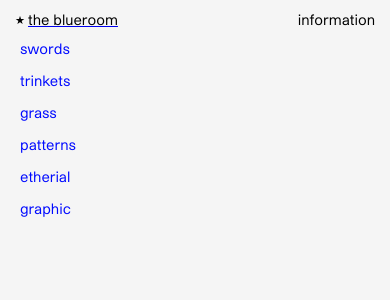
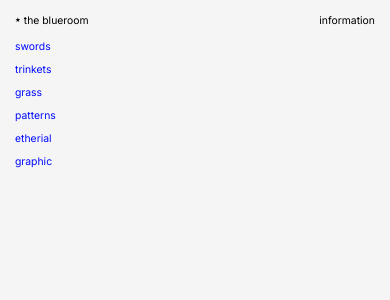
Before and after one commit to tylerroliverr/bluespace, a Next.js app: page / in a window 390 px wide. Shown: the top 300 px of the page. Built offline with nearby package versions, Linux system fonts and the light colour scheme.

Commit message:
styled phone version

```diff
--- a/app/Data Fetching/getArenaData.js
+++ b/app/Data Fetching/getArenaData.js
@@ -1,6 +1,6 @@
 "use client";
 import { useState } from 'react';
-import { hideInfo, showImages, fadeOutImages } from '@/public/eventListeners.js';
+import { hideInfo } from '@/public/eventListeners.js';
 
 const shuffleArray = array => {
     for (let i = array.length - 1; i > 0; i--) {
--- a/app/globals.css
+++ b/app/globals.css
@@ -25,6 +25,10 @@ body {
   background-color: var(--white-clr);
 }
 
+a {
+  text-decoration: none;
+}
+
 p {
   cursor: pointer;
   font-family: var(--studioPro);
@@ -35,7 +39,7 @@ p {
 .title {
   position: fixed;
   top: 0px;
-  padding: 10px 15px;
+  padding: 10px 19px;
   background-color: var(--white-clr);
   z-index: 1;
   width: 100%;
@@ -128,3 +132,61 @@ p {
 .imageContainer.fade {
   opacity: 0;
 }
+
+/*PHONE*/
+@media screen and (max-width: 699px) {
+
+  .wrapper {
+    padding: 40px 15px;
+  }
+
+  .title {
+    padding: 10px 15px;
+  }
+
+  #custom-cursor {
+      width: 7.5px;
+      height: 7.5px;
+  }
+
+  #custom-cursor.hovering {
+      width: 10.5px;
+      height: 10.5px;
+  }
+
+  .imageElement {
+      height: 100%;
+  }
+
+  .leftMenu {
+    gap: 10px;
+  }
+
+  .imageContainer {
+    all: unset;
+    display: flex;
+    justify-content: end;
+    flex-direction: column;
+    gap: 3px;
+    mix-blend-mode: multiply;
+    transition: opacity 1s ease-out;
+  }
+
+  .imagesWrapper {
+    padding-left: 105px;
+  }
+
+  .information {
+      padding-left: 105px;
+      margin: 0;
+  }
+
+  p {
+      font-family: var(--studio-font);
+      font-size: 0.65rem;
+  }
+
+  .star {
+      font-size: 0.4rem;
+  }
+}
```
